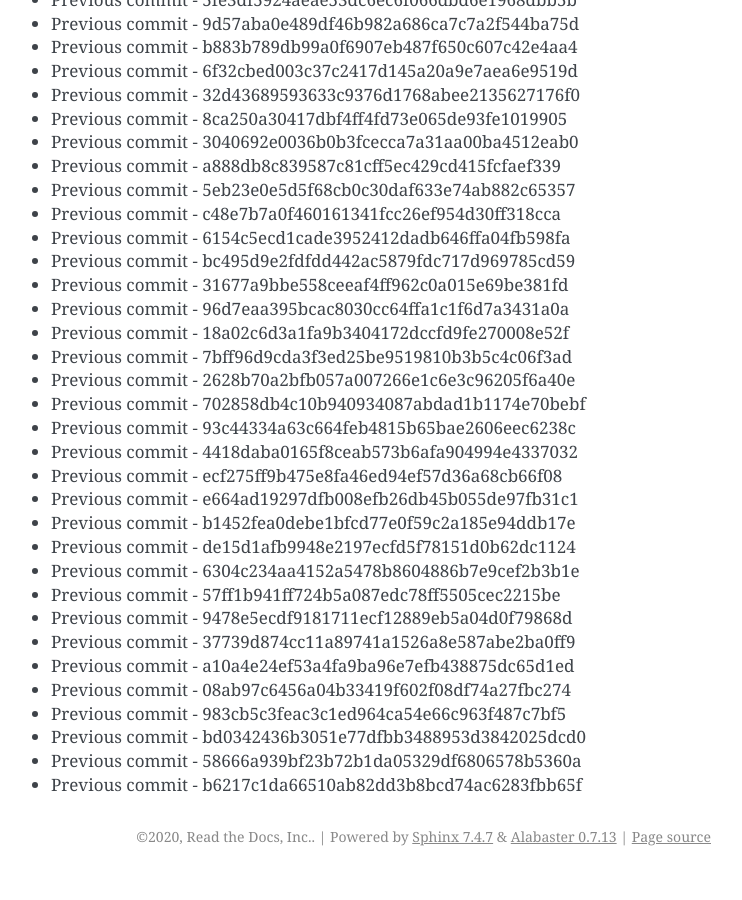
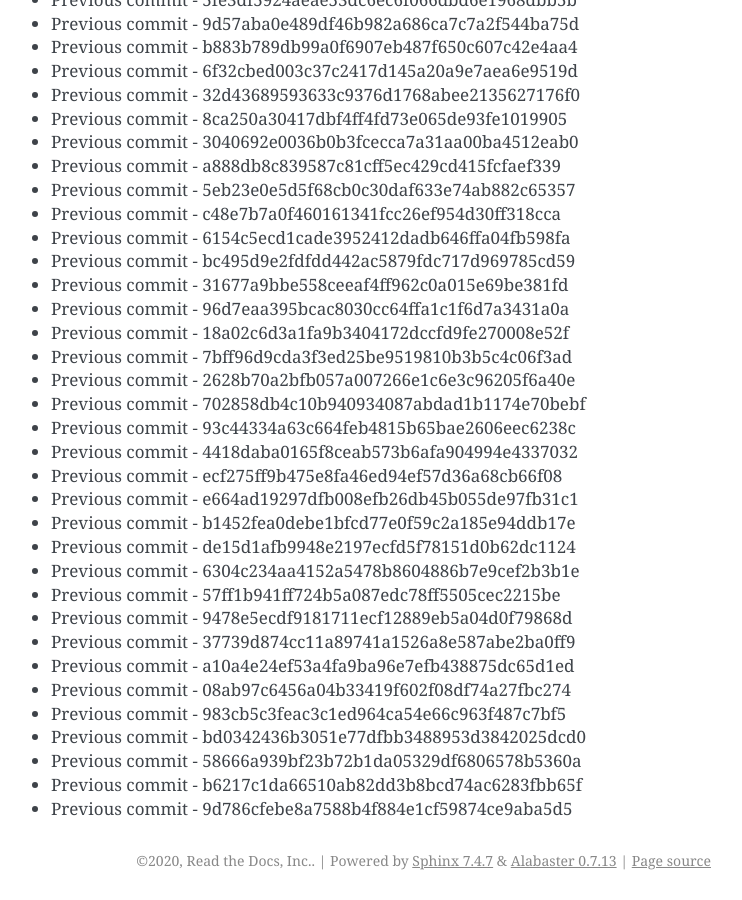
Before and after one commit to readthedocs/rtd-git-stresstest, a Sphinx documentation site: the page built from docs/updates.rst, in a window 1280 px wide and 900 px high, scrolled down 13054 px. Shown: the whole window, without its empty margins (399-1141 px from the left). Built offline with Sphinx 7.4.7, drawn with Linux system fonts in a browser that asks for light colours; before the commit the page ends 13930 px from its top, so only the background shows below that.

Commit message:
Generating commit from previous: 9d786cfebe8a7588b4f884e1cf59874ce9aba5d5

```diff
--- a/docs/updates.rst
+++ b/docs/updates.rst
@@ -580,3 +580,4 @@ It can be tested for any performance characteristics.
 * Previous commit - bd0342436b3051e77dfbb3488953d3842025dcd0
 * Previous commit - 58666a939bf23b72b1da05329df6806578b5360a
 * Previous commit - b6217c1da66510ab82dd3b8bcd74ac6283fbb65f
+* Previous commit - 9d786cfebe8a7588b4f884e1cf59874ce9aba5d5
```
